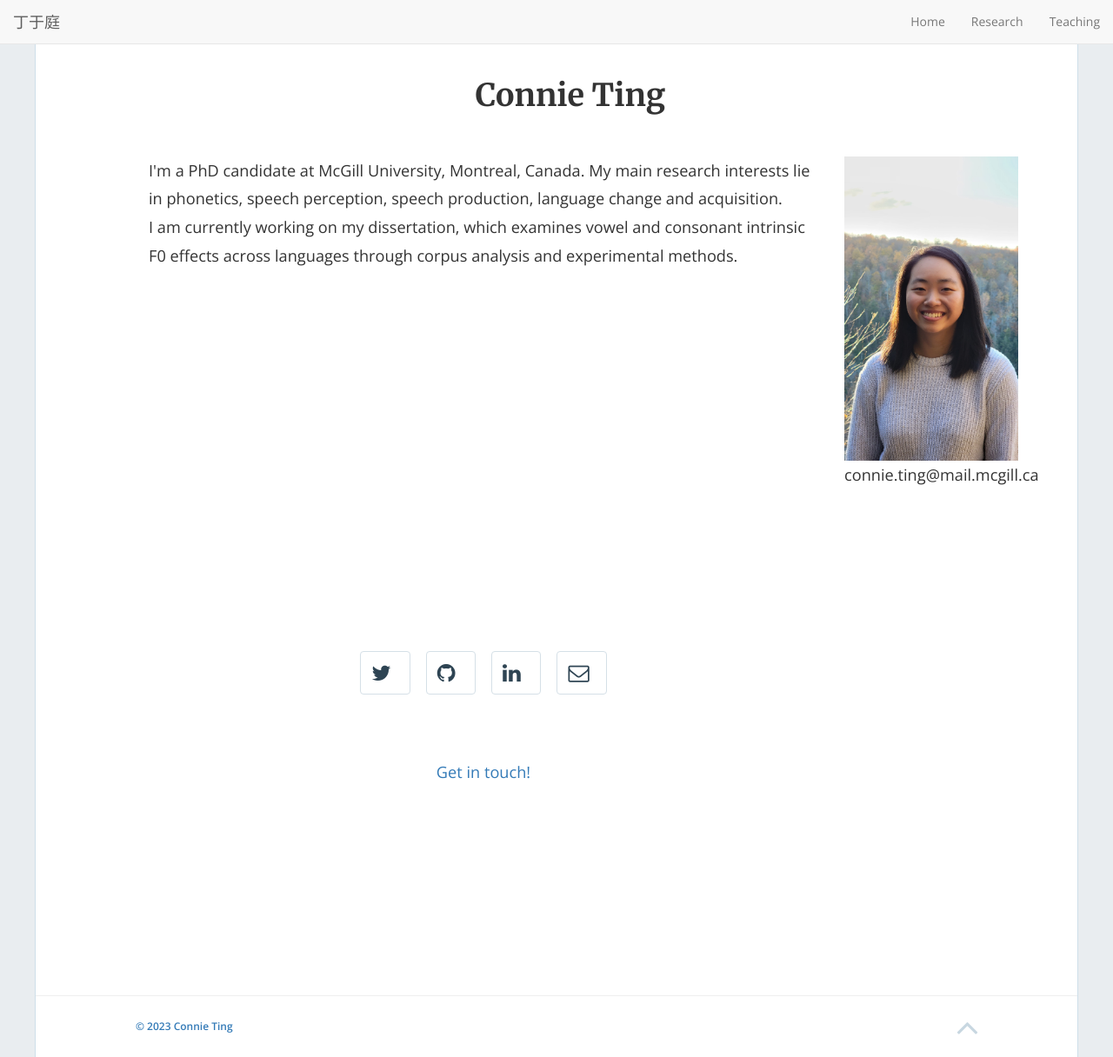
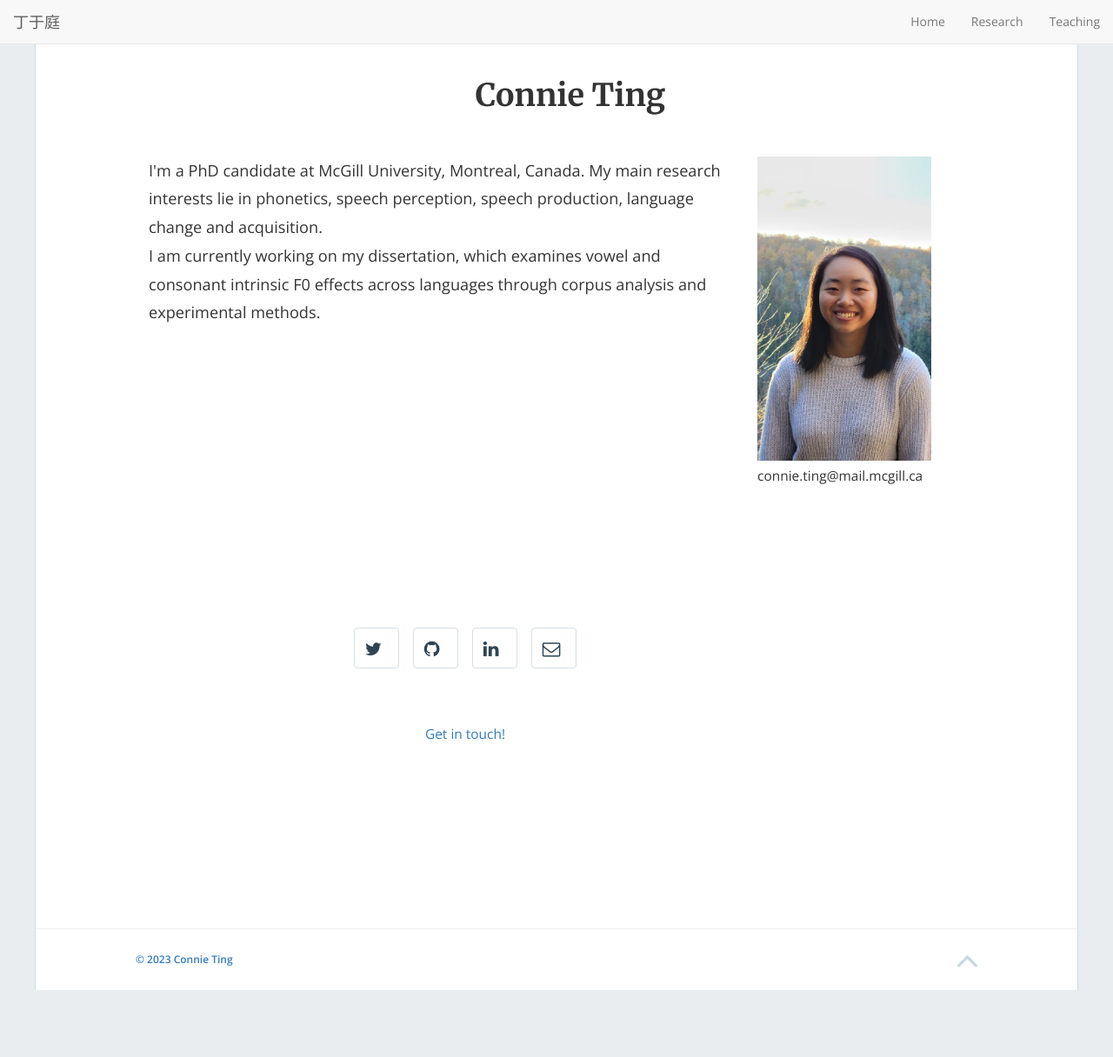
Before and after one commit to connieting/connieting.github.io, a Jekyll site: the page built from index.html, in a window 1280 px wide and 1216 px high. Shown: the whole window at 87% size. Built offline with Jekyll 4.4.1, drawn with Linux system fonts in a browser that asks for light colours; nearby versions of some CDN libraries.

Commit message:
Update home-hero.html

```diff
--- a/_includes/home-hero.html
+++ b/_includes/home-hero.html
@@ -17,15 +17,15 @@
   <div class="row">
     <div class="col-md-1">
     </div>
-    <div class="col-md-8">
+    <div class="col-md-7">
       <p>
         {{site.description}} <br>
         {{site.thesis}}
       </p>
     </div>
-    <div class="col-md-3 justify-content-center">
-      <img src="/imgs/me_photo.jpeg" style="float:left;width:200px;height:350px;padding:50px,50px,50px,50px;">
-      <p><small></small>connie.ting@mail.mcgill.ca</small></p>
+    <div class="col-md-4 justify-content-center">
+      <img src="/imgs/me_photo.jpeg" style="float:left;width:200px;height:350px;padding:50px,50px,50px,0px;">
+      <p><small>connie.ting@mail.mcgill.ca</p>
     </div>
   </div>
 </div>
```
